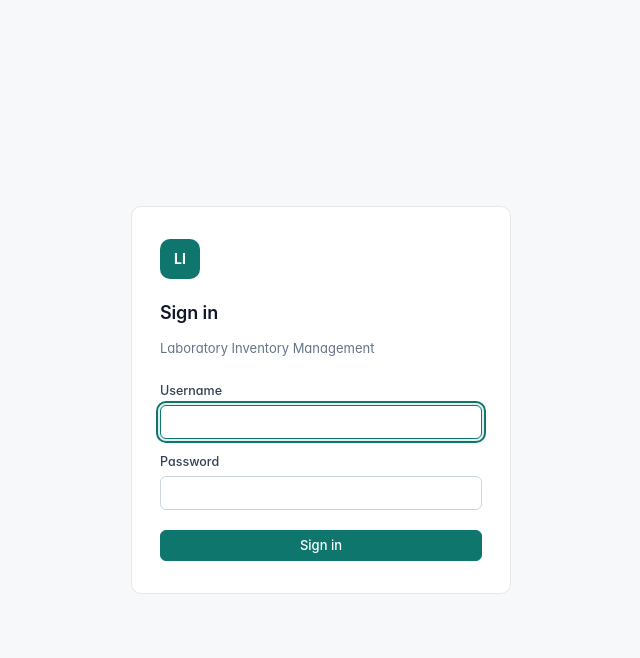
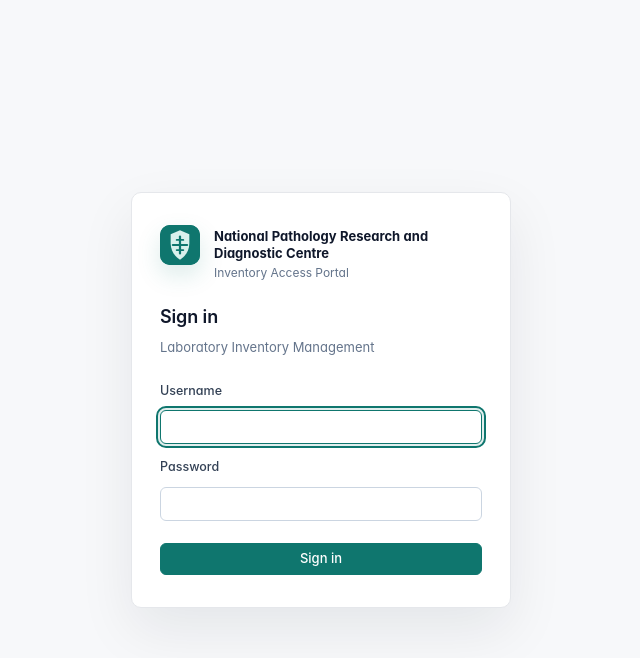
Before and after one commit to Thando2805/Lab-inventory, a Flask app: page /login in a window 1280 px wide. Shown: the top 658 px of the page, without its empty margins (319-959 px from the left). Run offline with Flask 3, Linux system fonts and the light colour scheme; some libraries are stand-ins or nearby versions.

Commit message:
Harden security and update NPRDC branding

```diff
--- a/app.py
+++ b/app.py
@@ -34,6 +34,14 @@ def create_app():
     @login_manager.user_loader
     def load_user(uid):
         return User.query.get(int(uid))
+
+    @app.after_request
+    def add_security_headers(response):
+        response.headers["X-Frame-Options"] = "SAMEORIGIN"
+        response.headers["X-Content-Type-Options"] = "nosniff"
+        response.headers["Referrer-Policy"] = "strict-origin-when-cross-origin"
+        response.headers["Permissions-Policy"] = "geolocation=(), microphone=(), camera=()"
+        return response
 
     app.register_blueprint(auth_bp)
 
@@ -118,6 +126,10 @@ def log_audit(action, entity_type=None, entity_id=None):
 
 
 def register_routes(app):
+
+    @app.route("/health")
+    def health():
+        return {"status": "ok", "service": "lab-inventory"}, 200
 
     # ----- Dashboard ---------------------------------------------------------
     @app.route("/")
@@ -220,7 +232,7 @@ def register_routes(app):
 
     # ----- Add Item ----------------------------------------------------------
     @app.route("/item/new/<category>", methods=["GET", "POST"])
-    @role_required("admin", "technician")
+    @role_required("admin")
     def item_new(category):
         if category not in CATEGORIES:
             abort(404)
@@ -280,7 +292,7 @@ def register_routes(app):
 
     # ----- Edit Item ---------------------------------------------------------
     @app.route("/item/<int:item_id>/edit", methods=["GET", "POST"])
-    @role_required("admin", "technician")
+    @role_required("admin")
     def item_edit(item_id):
         item = Item.query.get_or_404(item_id)
         form = ItemForm(obj=item)
@@ -329,7 +341,7 @@ def register_routes(app):
 
     # ----- Log transaction ---------------------------------------------------
     @app.route("/item/<int:item_id>/transaction", methods=["POST"])
-    @role_required("admin", "technician")
+    @role_required("admin")
     def item_transaction(item_id):
         item = Item.query.get_or_404(item_id)
         form = TransactionForm()
@@ -378,7 +390,7 @@ def register_routes(app):
 
     # ----- Import ------------------------------------------------------------
     @app.route("/import", methods=["GET", "POST"])
-    @role_required("admin", "technician")
+    @role_required("admin")
     def import_page():
         if request.method == "POST":
             f = request.files.get("file")
@@ -437,4 +449,4 @@ app = create_app()
 
 
 if __name__ == "__main__":
-    app.run(debug=True)
+    app.run(host="0.0.0.0", port=int(__import__("os").getenv("PORT", "5000")), debug=app.config.get("DEBUG", False))
--- a/auth.py
+++ b/auth.py
@@ -15,7 +15,7 @@ def role_required(*roles):
         @login_required
         def decorated(*args, **kwargs):
             if current_user.role not in roles:
-                flash("You do not have permission to do that.", "error")
+                flash("This action requires admin privileges.", "error")
                 return redirect(url_for("index"))
             return fn(*args, **kwargs)
         return decorated
--- a/static/css/custom.css
+++ b/static/css/custom.css
@@ -234,10 +277,112 @@ button { font-family: inherit; }
   outline: none;
   transition: border var(--transition), background var(--transition);
 }
+
 .topbar-search input:focus {
   border-color: var(--accent);
   background: #fff;
   width: 320px;
+}
+
+.login-wrap {
+  min-height: 100vh;
+  display: grid;
+  place-items: center;
+  background: linear-gradient(135deg, #f8fafc 0%, #ecfeff 100%);
+  padding: 24px;
+}
+
+.login-card {
+  width: min(100%, 500px);
+  background: rgba(255, 255, 255, 0.96);
+  border: 1px solid var(--border);
+  border-radius: 18px;
+  box-shadow: 0 22px 55px rgba(15, 23, 42, 0.08);
+  padding: 28px 28px 24px;
+}
+
+.login-brand {
+  display: flex;
+  align-items: center;
+  gap: 14px;
+  margin-bottom: 18px;
+}
+
+.login-logo {
+  width: 64px;
+  height: 64px;
+  border-radius: 16px;
+  box-shadow: 0 10px 24px rgba(15, 118, 110, 0.15);
+}
+
+.login-brand-kicker {
+  font-size: 13px;
+  font-weight: 700;
+  color: var(--ink);
+  line-height: 1.3;
+}
+
+.login-brand-sub {
+  font-size: 12px;
+  color: var(--muted);
+  margin-top: 2px;
+}
+
+.login-card h1 {
+  margin: 0;
+  font-size: 32px;
+  letter-spacing: -0.04em;
+  color: var(--ink);
+}
+
+.sub {
+  margin: 8px 0 20px;
+  color: var(--muted);
+  font-size: 14px;
+}
+
+.login-form {
+  display: flex;
+  flex-direction: column;
+  gap: 14px;
+}
+
+.field {
+  display: flex;
+  flex-direction: column;
+  gap: 6px;
+}
+
+.field label {
+  font-size: 12px;
+  font-weight: 600;
+  color: var(--ink-2);
+}
+
+.field input,
+.field select,
+.field textarea {
+  width: 100%;
+  padding: 10px 12px;
+  border: 1px solid var(--border-2);
+  border-radius: 10px;
+  background: #fff;
+  color: var(--ink);
+  outline: none;
+  transition: border-color var(--transition), box-shadow var(--transition);
+}
+
+.field input:focus,
+.field select:focus,
+.field textarea:focus {
+  border-color: var(--accent);
+  box-shadow: 0 0 0 3px rgba(15, 118, 110, 0.08);
+}
+
+.login-submit {
+  width: 100%;
+  justify-content: center;
+  margin-top: 8px;
 }
 
 .content {
--- a/templates/base.html
+++ b/templates/base.html
@@ -15,8 +15,9 @@
 
         <aside class="sidebar">
             <div class="brand">
-                <div class="brand-mark">LI</div>
-                <div class="brand-text">Lab Inventory</div>
+                <img src="{{ url_for('static', filename='images/nprdc-logo.svg') }}" alt="NPRDC Logo"
+                    class="brand-mark">
+                <div class="brand-text">NPRDC</div>
             </div>
 
             <div class="nav-section">Overview</div>
@@ -41,7 +42,7 @@
                 class="nav-item {% if request.endpoint == 'transactions' %}active{% endif %}">
                 Transactions
             </a>
-            {% if current_user.role in ['admin', 'technician'] %}
+            {% if current_user.role == 'admin' %}
             <a href="{{ url_for('import_page') }}"
                 class="nav-item {% if request.endpoint == 'import_page' %}active{% endif %}">
                 Import
--- a/templates/login.html
+++ b/templates/login.html
@@ -1,14 +1,21 @@
 {% extends "base.html" %}
-{% block title %}Sign in — Lab Inventory{% endblock %}
+{% block title %}Sign in — NPRDC Inventory{% endblock %}
 
 {% block content_anon %}
 <div class="login-wrap">
     <div class="login-card">
-        <div class="login-logo">LI</div>
+        <div class="login-brand">
+            <img src="{{ url_for('static', filename='images/nprdc-logo.svg') }}" alt="NPRDC logo" class="login-logo">
+            <div>
+                <div class="login-brand-kicker">National Pathology Research and Diagnostic Centre</div>
+                <div class="login-brand-sub">Inventory Access Portal</div>
+            </div>
+        </div>
+
         <h1>Sign in</h1>
         <p class="sub">Laboratory Inventory Management</p>
 
-        <form method="post" style="display:flex;flex-direction:column;gap:14px;">
+        <form method="post" class="login-form">
             {{ form.hidden_tag() }}
 
             <div class="field">
@@ -21,7 +28,7 @@
                 {{ form.password(class="") }}
             </div>
 
-            <button type="submit" class="btn btn-primary" style="width:100%;justify-content:center;margin-top:6px;">
+            <button type="submit" class="btn btn-primary login-submit">
                 Sign in
             </button>
         </form>
--- a/templates/section.html
+++ b/templates/section.html
@@ -12,7 +12,7 @@
         <h1 class="page-title">{{ category }}</h1>
         <div class="page-sub">{{ counts[show] }} items in this view</div>
     </div>
-    {% if current_user.role in ['admin', 'technician'] %}
+    {% if current_user.role == 'admin' %}
     <a href="{{ url_for('item_new', category=category) }}" class="btn btn-primary">
         Add Item
     </a>
```
Also changed, not shown: other parts of static/css/custom.css (+278 -79 lines), config.py (+9 -1 lines), tests/test_security_and_branding.py (added, +82 -0 lines), static/images/nprdc-logo.svg (added).
